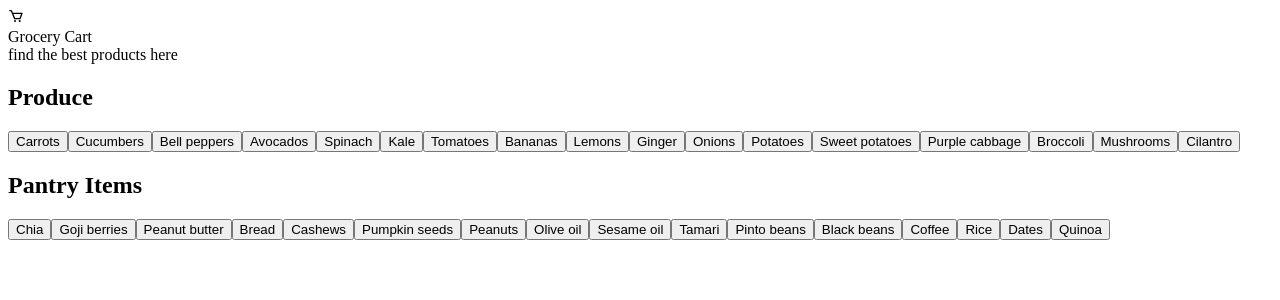
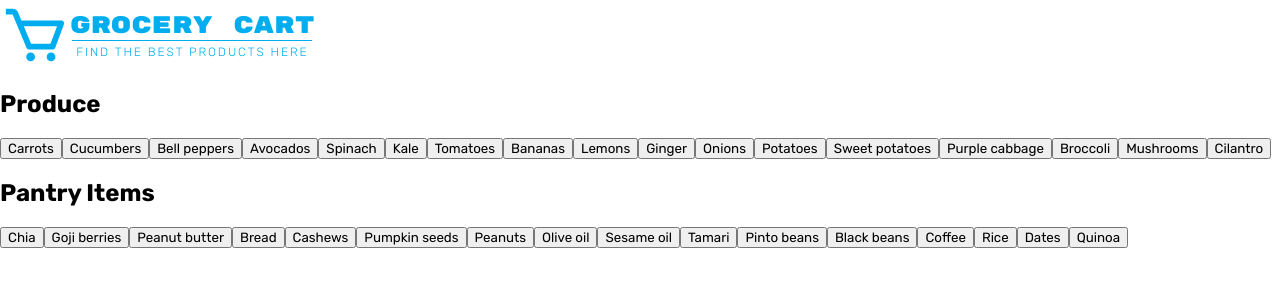
Before and after one commit to Lincoln-Araujo/Grocery-Cart, a React (Create React App) app: page / in a window 1280 px wide. Shown: the top 300 px of the page. Built offline with nearby package versions, Linux system fonts and the light colour scheme.

Commit message:
styling logo

```diff
--- a/src/components/components.css
+++ b/src/components/components.css
@@ -0,0 +1,37 @@
+.logo-head {
+    color: #00AEEF;
+    display: flex;
+    align-items: center;
+}
+
+.icon-logo {
+    width: 70px;
+    height: 70px;
+}
+
+.title-logo {
+    display: flex;
+    flex-direction: column;
+    align-items: center;
+    text-align: center;
+    text-transform: uppercase;
+}
+
+.name-company {
+    font-size: 24px;
+    font-weight: 400;
+    font-family: 'Rubik Mono One';
+}
+
+.logo-text {
+    font-weight: 300;
+    font-size: 12px;
+    letter-spacing: 0.16em;
+    margin-top: 4px;
+}
+
+.line {
+    width: 240px;
+    height: 1px;
+    background-color: #00AEEF;
+}
--- a/src/components/logo.jsx
+++ b/src/components/logo.jsx
@@ -1,11 +1,12 @@
-//import './components.css';
+import './components.css';
 
 export default function Logo() {
 
   return (
-    <div>
+    <div className="logo-head">
         {/* logo icon */}
         <svg
+            className='icon-logo'
             stroke="currentColor"
             fill="currentColor"
             stroke-width="0"
@@ -19,7 +20,7 @@
         </svg>
 
         {/* log text */}
-        <div className="title">
+        <div className="title-logo">
             <span className="name-company">Grocery Cart</span>
             <div className="line"></div>
             <span className="logo-text">find the best products here</span>
--- a/src/index.js
+++ b/src/index.js
@@ -1,7 +1,7 @@
 import React from "react";
 import ReactDOM from "react-dom";
 import GroceryCart from "./components/GroceryCart";
-import Logo from "./components/Logo";
+import "./styles.css";
 
 ReactDOM.render(
   <GroceryCart />,
--- a/src/styles.css
+++ b/src/styles.css
@@ -1,13 +1,15 @@
+@import url('https://fonts.googleapis.com/css2?family=Rubik+Mono+One&family=Rubik:ital,wght@0,300;0,400;0,500;0,600;0,700;0,800;0,900;1,300;1,400;1,500;1,600;1,700;1,800;1,900&display=swap');
+
 html, body {
 	height: 100%;
-  background-color: #ffffff;
-  text-align: left;
-  margin: 0;
+  	background-color: #ffffff;
+  	text-align: left;
+  	margin: 0;
 }
 
 * {
-	font-family: Helvetica, Arial, sans-serif;
-  box-sizing: border-box;
+	font-family: 'Rubik', sans-serif;
+  	box-sizing: border-box;
 }
 
 #app {
```
